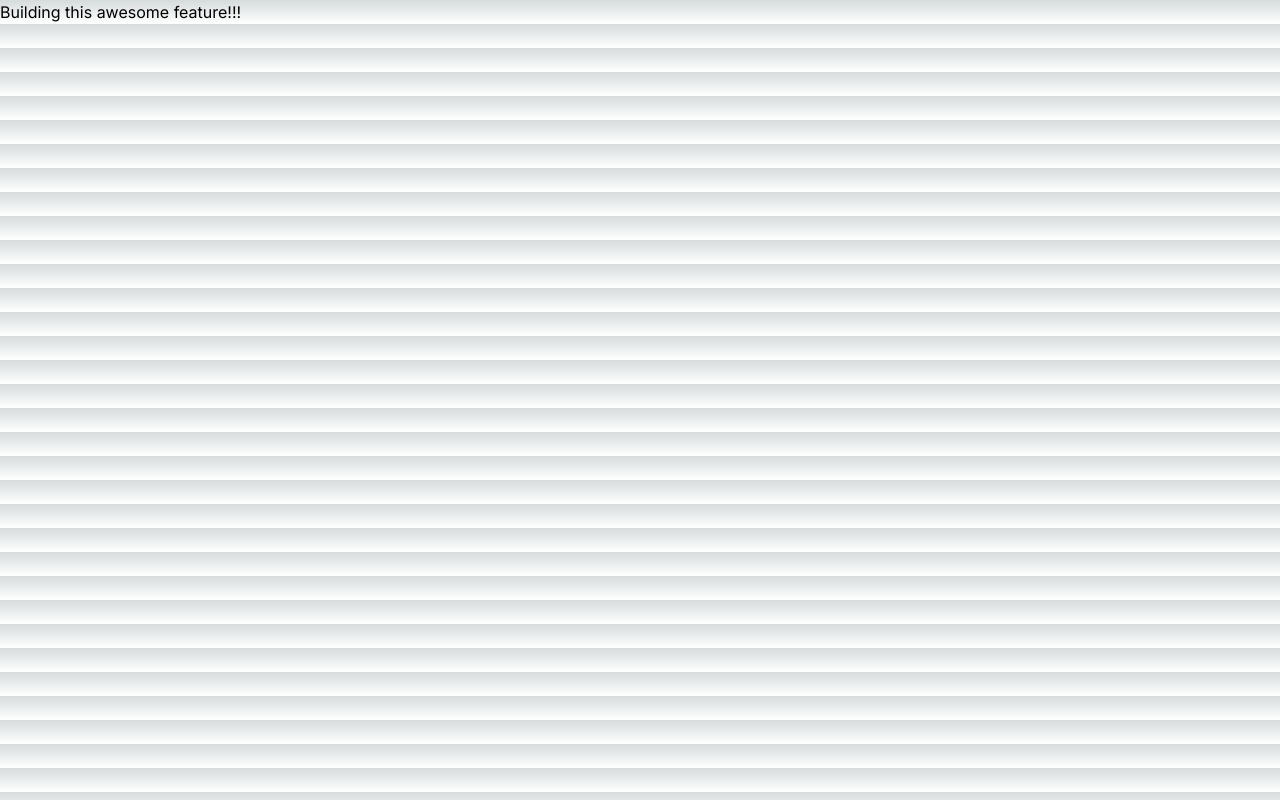
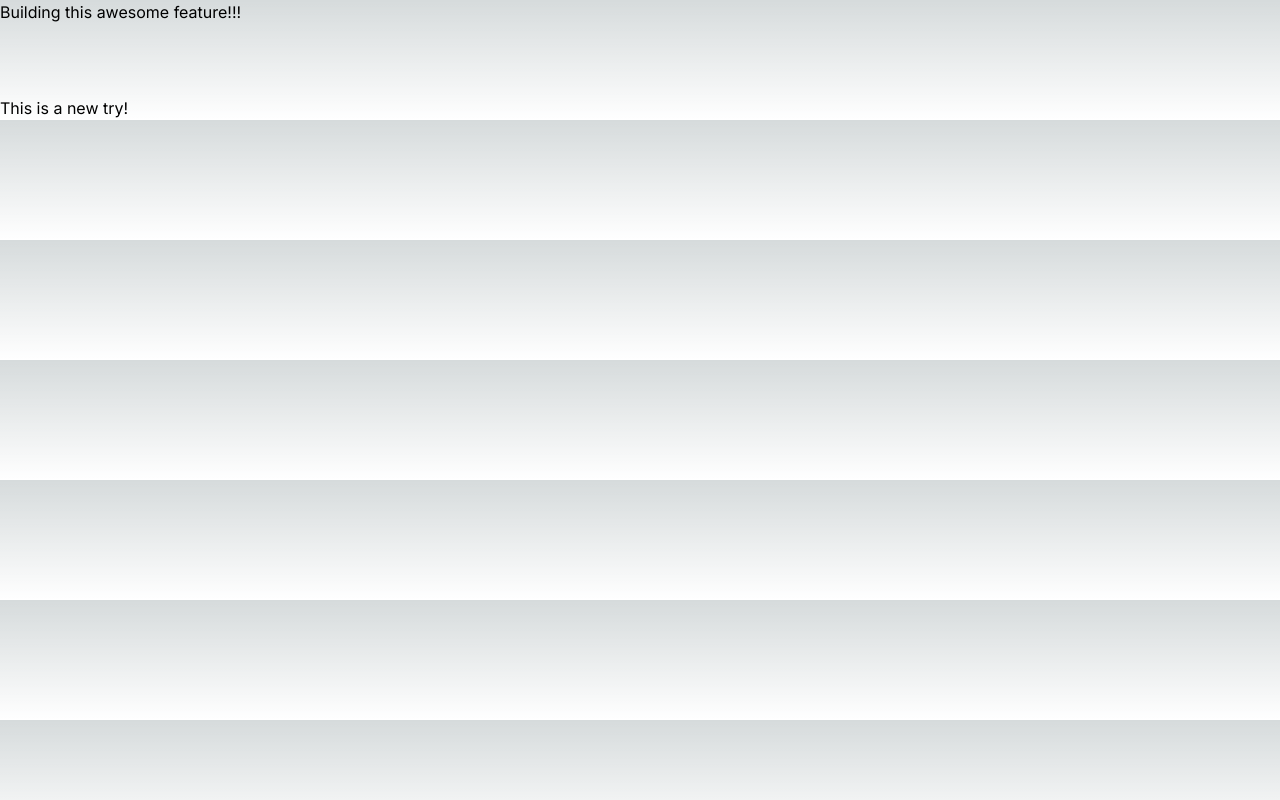
Before and after one commit to PetxCode/thnk, a Next.js app: page /best in a window 1280 px wide. Built offline with nearby package versions, Linux system fonts and the light colour scheme.

Commit message:
just a sec push

```diff
--- a/app/best/page.tsx
+++ b/app/best/page.tsx
@@ -4,6 +4,12 @@ const page = () => {
   return (
     <div>
       <main>Building this awesome feature!!!</main>
+
+      <br />
+      <br />
+      <br />
+
+      <div>This is a new try!</div>
     </div>
   );
 };
```
